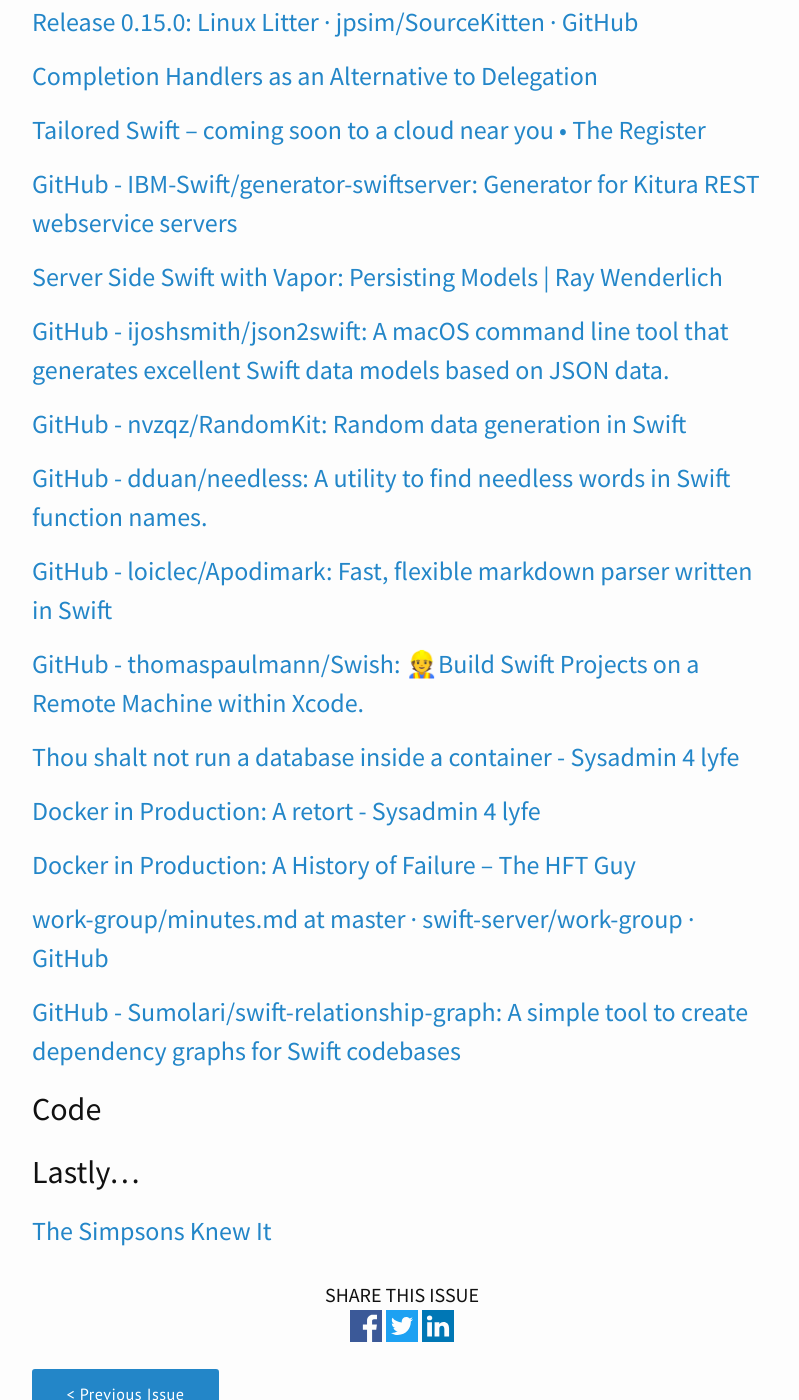
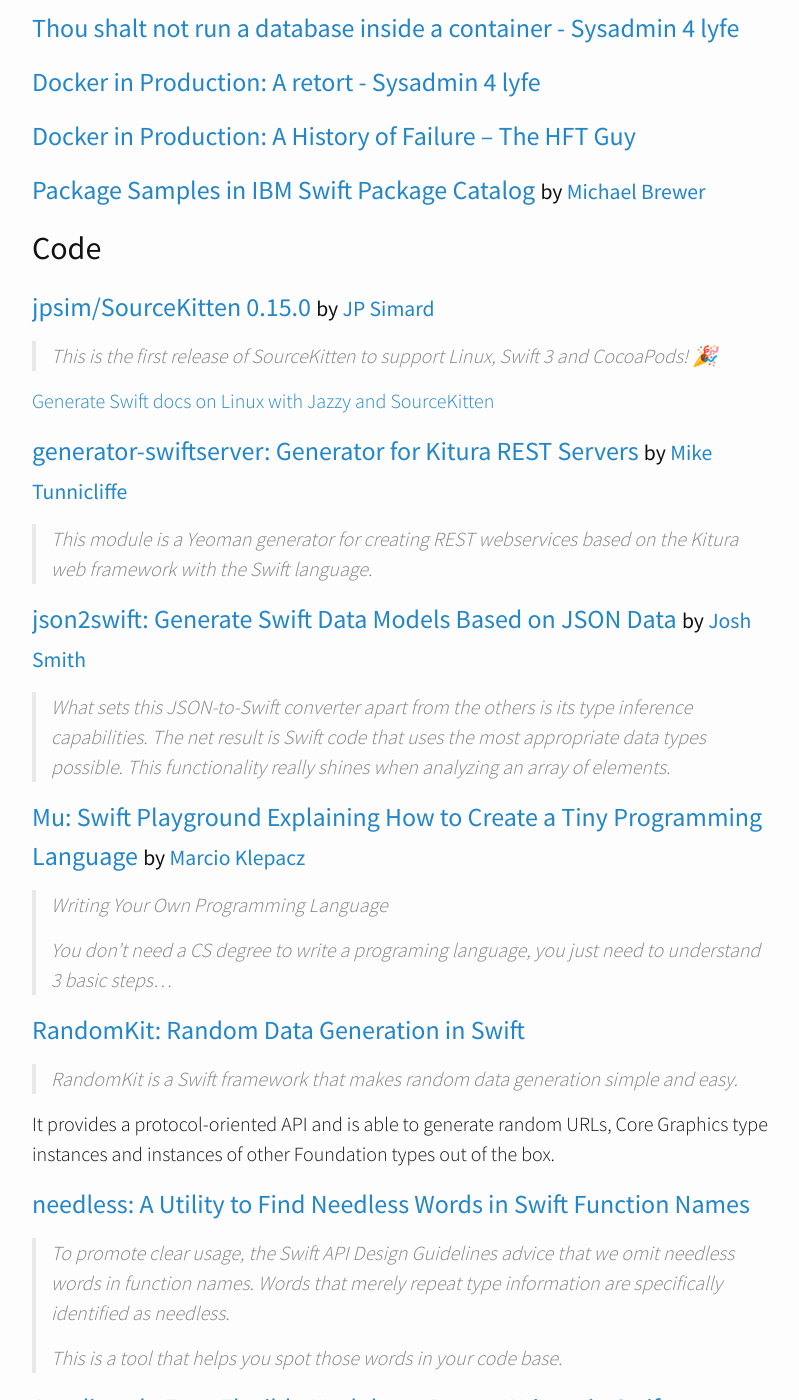
Before and after one commit to ServerSwift/serverswift.tech, a Jekyll site: the page built from _posts/2016-11-10-issue17.md, in a window 1280 px wide and 1400 px high, scrolled down 1487 px. Shown: the whole window, without its empty margins (238-1037 px from the left). Built offline with Jekyll 4.4.1, drawn with Linux system fonts in a browser that asks for light colours; nearby versions of some CDN libraries; some of the changed text lies outside the part shown.

Commit message:
links in issue #17 rearranged

```diff
--- a/_posts/2016-11-10-issue17.md
+++ b/_posts/2016-11-10-issue17.md
@@ -4,92 +4,34 @@
 date:   Fri 11 Nov 2016
 ---
 
+
+### [Update readme for Bash on Ubuntu on Windows by hughbe · Pull Request #5671 · apple/swift · GitHub](https://github.com/apple/swift/pull/5671)
+
+### [Swift Package Manager Version Pinning](https://github.com/apple/swift-evolution/blob/master/proposals/0145-package-manager-version-pinning.md)
+
+### [work-group/minutes.md at master · swift-server/work-group · GitHub](https://github.com/swift-server/work-group/blob/master/meetings/security/2016-11-03/minutes.md)
+
+[<small><i>Max Desiatov</i></small>](https://twitter.com/maxdesiatov)
+
 ## Links
+
+### [Tailored Swift – Coming Soon to a Cloud Near You](http://www.theregister.co.uk/2016/11/09/swift_coming_soon_to_cloud_hosting_near_you)<small>, an interview with [Jonathan Guthrie](https://twitter.com/iamjono)</small>
+
+### [Server side swift - The.Swift.Dev.](https://theswiftdev.com/2016/11/09/server-side-swift/)
 
 ### [Swift Summit: Pushing the boundaries of Swift to the Server](http://www.slideshare.net/cnbailey/swift-summit-pushing-the-boundaries-of-swift-to-the-server)
 
 ### [Server-Side Swift: State of the Union](https://speakerdeck.com/akosma/server-side-swift-state-of-the-union)
 
-
-
 ### [Server Side Swift with Vapor: CRUD Database Options | Ray Wenderlich](https://videos.raywenderlich.com/screencasts/server-side-swift-with-vapor-crud-database-options)
 
-
-
-### [GitHub - marciok/Mu: It's a Swift playground explaining how to create a tiny programming language named Mu](https://github.com/marciok/Mu)
-
-
-
-### [Update readme for Bash on Ubuntu on Windows by hughbe · Pull Request #5671 · apple/swift · GitHub](https://github.com/apple/swift/pull/5671)
-
-
-
-### [Mikko Hypponen on Twitter: "#CAPTCHA Select all images with: DOGS https://t.co/YVAAyml2fI"](https://twitter.com/mikko/status/751454988631740416)
-
-
-
-### [Pushing the limits of protocol-oriented programming // Speaker Deck](https://speakerdeck.com/jessesquires/pushing-the-limits-of-protocol-oriented-programming)
-
-
-
-### [Building a Custom Collection in Swift](https://www.raywenderlich.com/139591/building-custom-collection-swift)
-
-
-
-### [GitHub - colinc86/MDArray: A multidimensional array type for Swift.](https://github.com/colinc86/MDArray)
-
-
+### [Server Side Swift with Vapor: Persisting Models | Ray Wenderlich](https://videos.raywenderlich.com/screencasts/server-side-swift-with-vapor-persisting-models)
 
 ### [Swift Eye for the Stringly Typed API ](https://realm.io/news/tryswift-andyy-hope-swift-eye-stringly-typed-api/)
 
-
-
-### [Russ Bishop - Mixing Initializers](http://www.russbishop.net/mixing-initializers)
-
-
-
-### [Server side swift - The.Swift.Dev.](https://theswiftdev.com/2016/11/09/server-side-swift/)
-
-
-
-### [Release 0.15.0: Linux Litter · jpsim/SourceKitten · GitHub](https://github.com/jpsim/SourceKitten/releases/tag/0.15.0)
-
-
-
 ### [Completion Handlers as an Alternative to Delegation](http://useyourloaf.com/blog/completion-handlers-as-an-alternative-to-delegation/)
 
-
-
-### [Tailored Swift – coming soon to a cloud near you • The Register    ](http://www.theregister.co.uk/2016/11/09/swift_coming_soon_to_cloud_hosting_near_you)
-
-
-
-### [GitHub - IBM-Swift/generator-swiftserver: Generator for Kitura REST webservice servers](https://github.com/IBM-Swift/generator-swiftserver)
-
-
-
-### [Server Side Swift with Vapor: Persisting Models | Ray Wenderlich](https://videos.raywenderlich.com/screencasts/server-side-swift-with-vapor-persisting-models)
-
-
-
-### [GitHub - ijoshsmith/json2swift: A macOS command line tool that generates excellent Swift data models based on JSON data.](https://github.com/ijoshsmith/json2swift)
-
-
-
-### [GitHub - nvzqz/RandomKit: Random data generation in Swift](https://github.com/nvzqz/RandomKit)
-
-
-
-### [GitHub - dduan/needless: A utility to find needless words in Swift function names.](https://github.com/dduan/needless)
-
-
-
-### [GitHub - loiclec/Apodimark: Fast, flexible markdown parser written in Swift](https://github.com/loiclec/Apodimark)
-
-
-
-### [GitHub - thomaspaulmann/Swish: 👷Build Swift Projects on a Remote Machine within Xcode.](https://github.com/thomaspaulmann/Swish)
-
+### [Building a Custom Collection in Swift](https://www.raywenderlich.com/139591/building-custom-collection-swift)
 
 
 ### [Thou shalt not run a database inside a container - Sysadmin 4 lyfe](https://patrobinson.github.io/2016/11/07/thou-shalt-not-run-a-database-inside-a-container/)
@@ -102,16 +44,51 @@
 
 ### [Docker in Production: A History of Failure – The HFT Guy](https://thehftguy.wordpress.com/2016/11/01/docker-in-production-an-history-of-failure/)
 
-
-
-### [work-group/minutes.md at master · swift-server/work-group · GitHub](https://github.com/swift-server/work-group/blob/master/meetings/security/2016-11-03/minutes.md)
-
-
-
-### [GitHub - Sumolari/swift-relationship-graph: A simple tool to create dependency graphs for Swift codebases](https://github.com/Sumolari/swift-relationship-graph)
+### [Package Samples in IBM Swift Package Catalog](https://developer.ibm.com/swift/2016/11/11/leverage-the-ibm-swift-package-catalog-to-provide-package-samples-to-your-users/) <small>by [Michael Brewer](https://www.twitter.com/mbrewed)</small>
 
 ## Code
 
+### [jpsim/SourceKitten 0.15.0](https://github.com/jpsim/SourceKitten/releases/tag/0.15.0) <small>by [JP Simard](https://twitter.com/simjp)</small>
+
+>This is the first release of SourceKitten to support Linux, Swift 3 and CocoaPods! 🎉
+
+[Generate Swift docs on Linux with Jazzy and SourceKitten](https://gist.github.com/jpsim/3e8b45f481eff17e6f6d7afbcd74e81b)
+
+### [generator-swiftserver: Generator for Kitura REST Servers](https://github.com/IBM-Swift/generator-swiftserver) <small>by [Mike Tunnicliffe](https://twitter.com/fierydrake)</small>
+
+>This module is a Yeoman generator for creating REST webservices based on the Kitura web framework with the Swift language.
+
+### [json2swift: Generate Swift Data Models Based on JSON Data](https://github.com/ijoshsmith/json2swift) <small>by [Josh Smith](https://twitter.com/bach4life)</small>
+
+> What sets this JSON-to-Swift converter apart from the others is its type inference capabilities. The net result is Swift code that uses the most appropriate data types possible. This functionality really shines when analyzing an array of elements.
+
+### [Mu: Swift Playground Explaining How to Create a Tiny Programming Language](https://github.com/marciok/Mu) <small>by [Marcio Klepacz](http://twitter.com/marciok)</small>
+
+>Writing Your Own Programming Language
+>
+>You don't need a CS degree to write a programing language, you just need to understand 3 basic steps...
+
+### [RandomKit: Random Data Generation in Swift](https://github.com/nvzqz/RandomKit)
+
+>RandomKit is a Swift framework that makes random data generation simple and easy.
+
+It provides a protocol-oriented API and is able to generate random URLs,
+Core Graphics type instances and instances of other Foundation types out of the box.
+
+### [needless: A Utility to Find Needless Words in Swift Function Names](https://github.com/dduan/needless)
+
+>To promote clear usage, the Swift API Design Guidelines advice that we omit needless words in function names. Words that merely repeat type information are specifically identified as needless.
+>
+>This is a tool that helps you spot those words in your code base.
+
+### [Apodimark: Fast, Flexible Markdown Parser Written in Swift](https://github.com/loiclec/Apodimark)
+
+>Apodimark is a markdown parser written in pure Swift 3. It is fast, flexible, easy to use, and works with indices instead of String, which is ideal for syntax highlighting.
+
+### [Swish: Build Swift Projects on a Remote Machine Within Xcode.](https://github.com/thomaspaulmann/Swish)
+
+>Swish is a simple script for remote building your Swift projects on a Linux machine. Why is that so cool? You can develop in Xcode on macOS and can use an External Build System to deploy your code on Linux.
+
 ## Lastly...
 
-### [The Simpsons Knew It](https://twitter.com/azymanzur/status/796462955957194752)
+### [The Simpsons Knew It](https://twitter.com/azymanzur/status/796462955957194752) 😲
```
